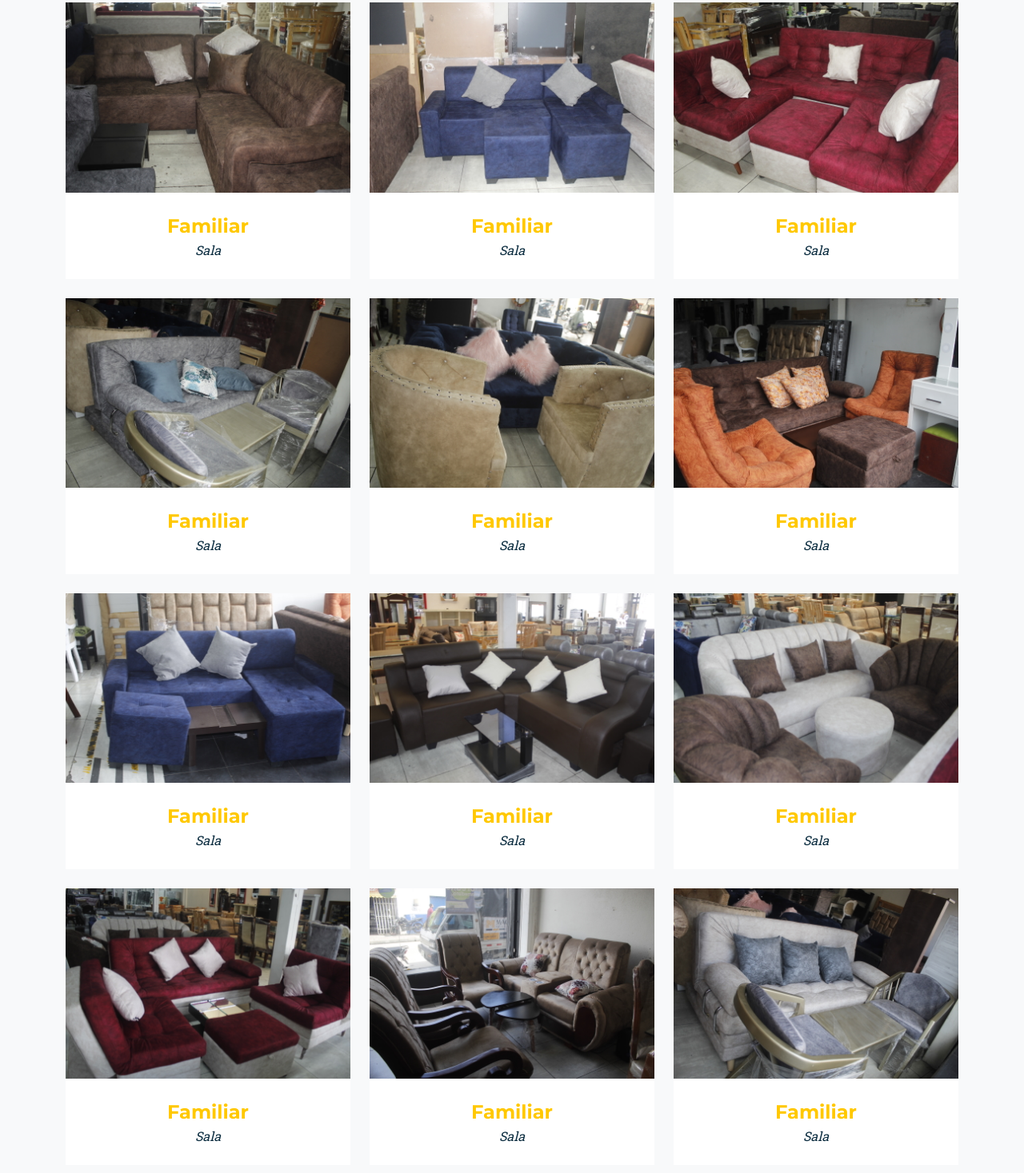
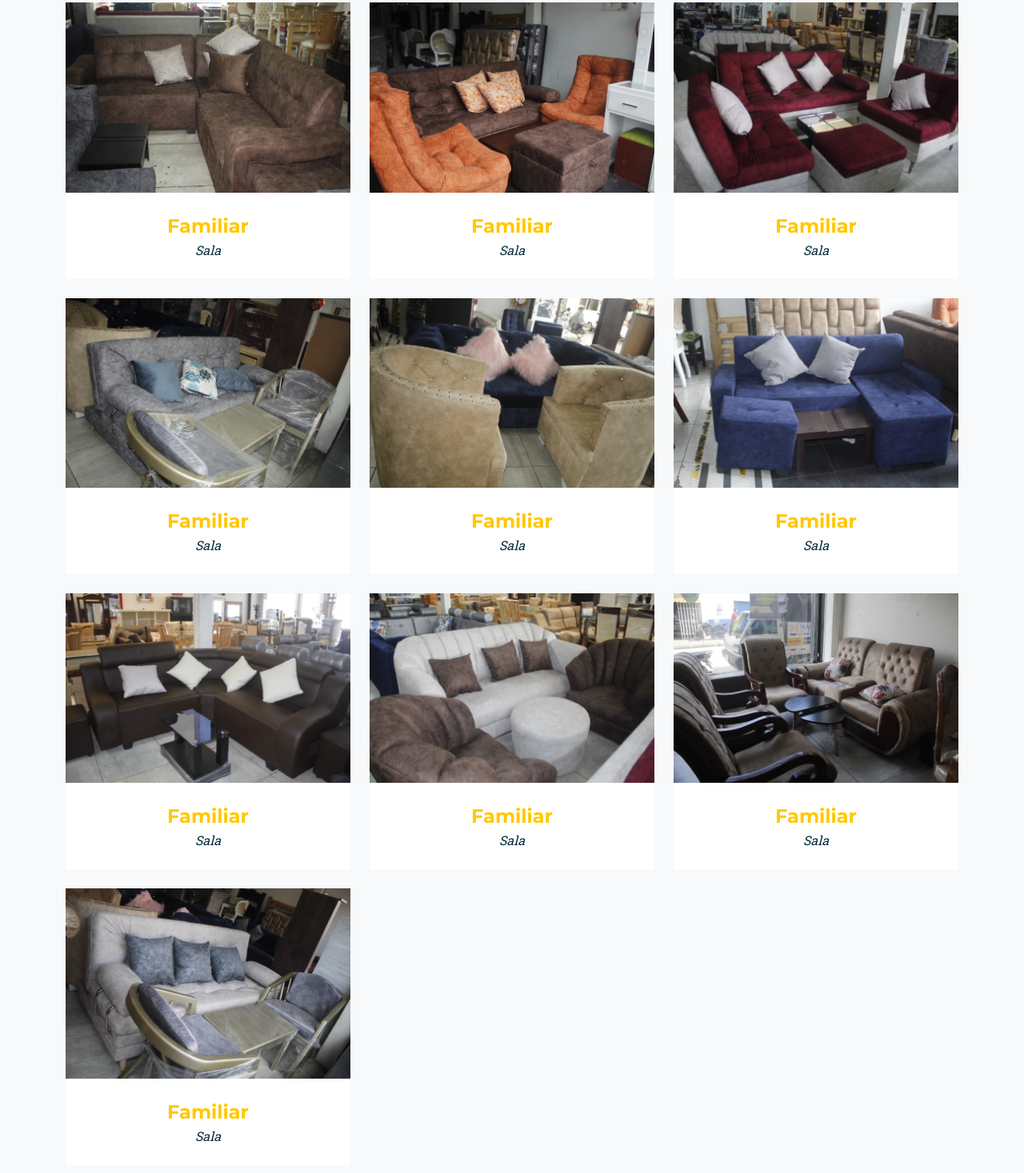
Before and after one commit to credicauca/conf, a plain HTML site: page index.html in a window 1280 px wide. Shown: the part 1983-3450 px from the top of the page at 80% size. Drawn offline with nearby package versions, Linux system fonts and the light colour scheme.

Commit message:
Update index.html

```diff
--- a/index.html
+++ b/index.html
@@ -173,7 +173,7 @@
                                 <div class="portfolio3-hover">
                                     <div class="portfolio3-hover-content"><i class="fas fa-plus fa-3x"></i></div>
                                 </div>
-                                <img class="img-fluid" src="assets/img/portfolio3/6.JPG" alt="..." />
+                                <img class="img-fluid" src="assets/img/portfolio3/10.JPG" alt="..." />
                             </a>
                             <div class="portfolio3-caption">
                                 <div class="portfolio3-caption-heading">Familiar</div>
@@ -188,7 +188,7 @@
                                 <div class="portfolio3-hover">
                                     <div class="portfolio3-hover-content"><i class="fas fa-plus fa-3x"></i></div>
                                 </div>
-                                <img class="img-fluid" src="assets/img/portfolio3/7.JPG" alt="..." />
+                                <img class="img-fluid" src="assets/img/portfolio3/14.JPG" alt="..." />
                             </a>
                             <div class="portfolio3-caption">
                                 <div class="portfolio3-caption-heading">Familiar</div>
@@ -226,21 +226,7 @@
                             </div>
                         </div>
                     </div>
-                    <div class="col-lg-4 col-sm-6 mb-4">
-                        <!-- Portfolio3 item 10-->
-                        <div class="portfolio3-item">
-                            <a class="portfolio3-link" data-bs-toggle="modal" href="#portfolio3Modal10">
-                                <div class="portfolio3-hover">
-                                    <div class="portfolio3-hover-content"><i class="fas fa-plus fa-3x"></i></div>
-                                </div>
-                                <img class="img-fluid" src="assets/img/portfolio3/10.JPG" alt="..." />
-                            </a>
-                            <div class="portfolio3-caption">
-                                <div class="portfolio3-caption-heading">Familiar</div>
-                                <div class="portfolio3-caption-subheading text-muted">Sala</div>
-                            </div>
-                        </div>
-                    </div>
+
                     <div class="col-lg-4 col-sm-6 mb-4">
                         <!-- Portfolio3 item 11-->
                         <div class="portfolio3-item">
@@ -286,21 +272,7 @@
                             </div>
                         </div>
                     </div>
-                    <div class="col-lg-4 col-sm-6 mb-4">
-                        <!-- Portfolio3 item 14-->
-                        <div class="portfolio3-item">
-                            <a class="portfolio3-link" data-bs-toggle="modal" href="#portfolio3Modal14">
-                                <div class="portfolio3-hover">
-                                    <div class="portfolio3-hover-content"><i class="fas fa-plus fa-3x"></i></div>
-                                </div>
-                                <img class="img-fluid" src="assets/img/portfolio3/14.JPG" alt="..." />
-                            </a>
-                            <div class="portfolio3-caption">
-                                <div class="portfolio3-caption-heading">Familiar</div>
-                                <div class="portfolio3-caption-subheading text-muted">Sala</div>
-                            </div>
-                        </div>
-                    </div>
+
                     <div class="col-lg-4 col-sm-6 mb-4">
                         <!-- Portfolio3 item 15-->
                         <div class="portfolio3-item">
```
